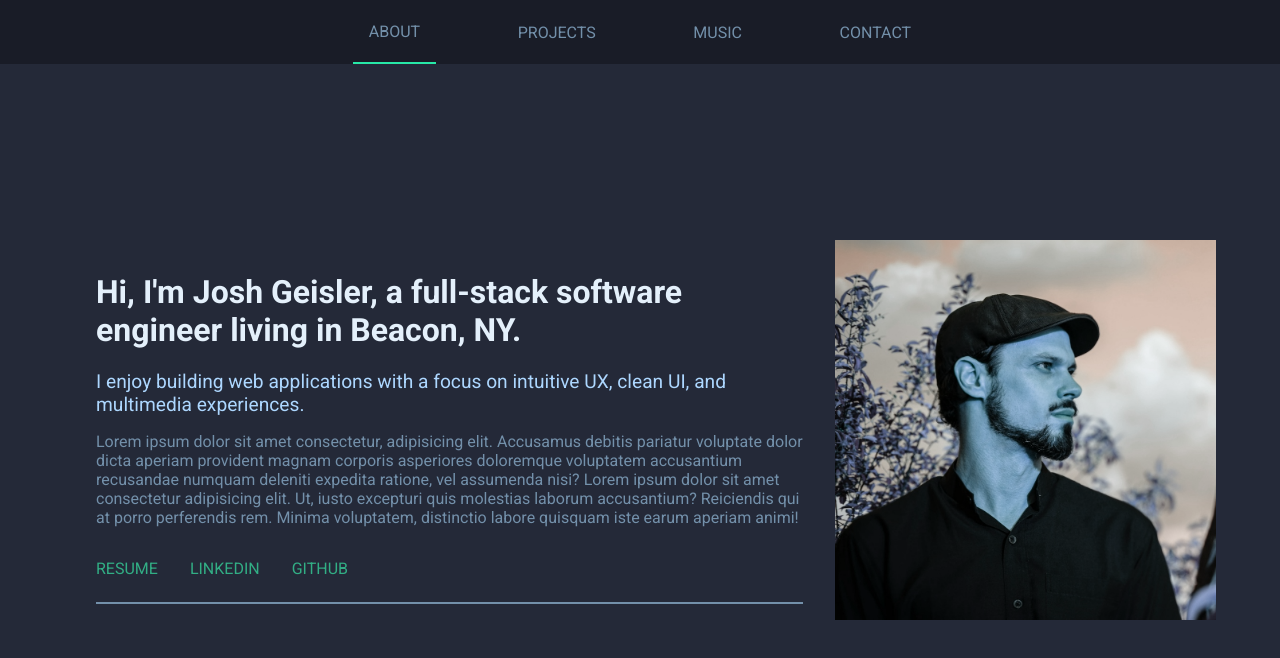
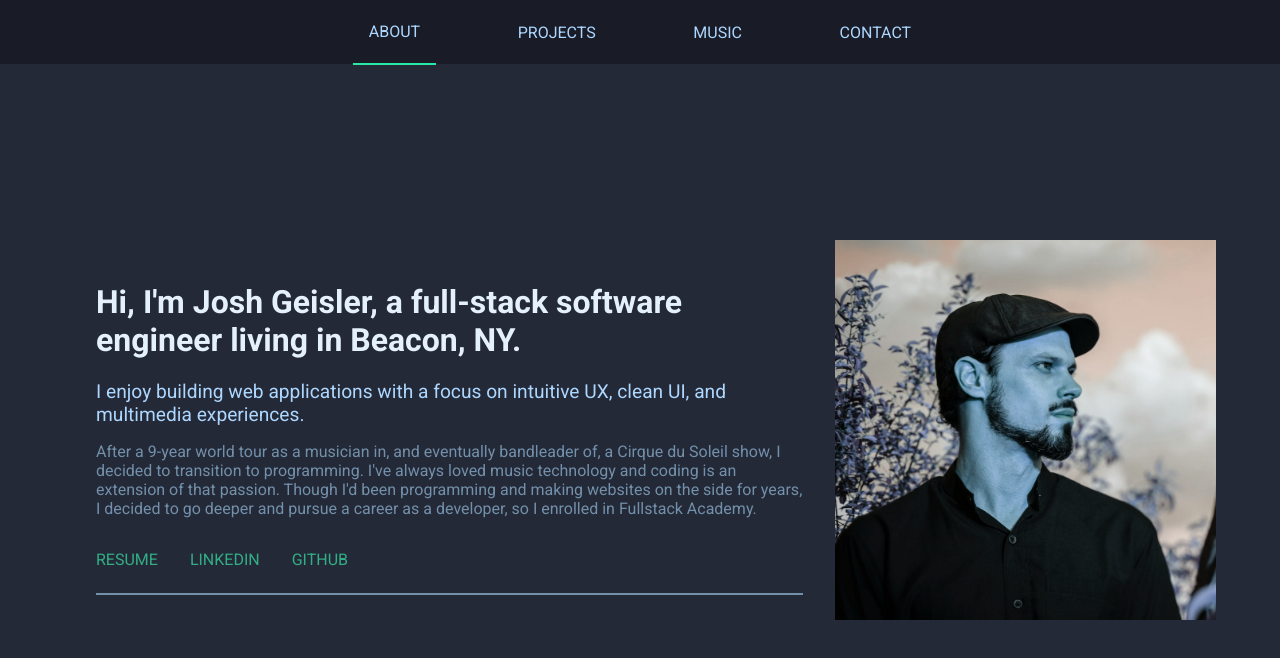
Before and after one commit to bansara/portfolio-site, a React (Create React App) app: page / in a window 1280 px wide. Shown: the top 658 px of the page. Built offline with nearby package versions, Linux system fonts and the light colour scheme.

Commit message:
project and bio copy

```diff
--- a/src/components/About/about.css
+++ b/src/components/About/about.css
@@ -11,7 +11,7 @@
 .headshot {
   max-width: 100%;
   filter: saturate(40%) hue-rotate(180deg);
-  transition: filter 300ms, transform 500ms, opacity 500ms;
+  transition: filter 300ms, transform 1000ms, opacity 1000ms;
 }
 .headshot:hover {
   filter: saturate(40%) hue-rotate(0deg);
@@ -27,10 +27,22 @@
 .info-container p {
   color: var(--blueGray);
   margin: 1rem 0;
+  opacity: 1;
+}
+.info-container p.bio {
+  transition: 1250ms opacity ease-in-out;
+  transition-delay: 2000ms;
+  transition-property: opacity;
+}
+p.transparent {
+  opacity: 0;
 }
 .info-container p.subheadline {
   color: var(--blue);
   font-size: 1.2rem;
+  transition: 800ms opacity ease-in-out;
+  transition-delay: 1000ms;
+  transition-property: opacity;
 }
 .info-container .icons {
   display: flex;
@@ -43,6 +55,17 @@
 .info-container .icons a.icon-link:hover {
   color: var(--green);
 }
+.info-container h1 {
+  opacity: 1;
+  transform: none;
+  transition: 1000ms;
+  /* transition-delay: 500ms;
+  transition-property: opacity, transform; */
+}
+.info-container .top {
+  transform: translateY(-4em);
+  opacity: 0;
+}
 .highlight {
   color: var(--teal);
 }
@@ -53,7 +76,6 @@
   background-color: rgba(0, 0, 0, 0);
 }
 .right {
-  transition-delay: 1000ms;
   transform: translateX(4em);
   opacity: 0;
 }
--- a/src/components/About/about.tsx
+++ b/src/components/About/about.tsx
@@ -2,12 +2,22 @@ import React, {useEffect, useRef} from 'react';
 import headshot from './josh_geisler_headshot_cropped.jpeg';
 import './about.css';
 
+const resume: any = require('./Joshua_Geisler_Resume.pdf');
+
 const About: React.FC = () => {
     const img = useRef<HTMLImageElement>(null);
-
+    const h1 = useRef<HTMLHeadingElement>(null);
+    const p = useRef<HTMLParagraphElement>(null);
+    const pSub = useRef<HTMLParagraphElement>(null);
     useEffect(() => {
         if(img.current !== null) {
             img.current.classList.remove('right');
+        }
+        if(p.current !== null){
+            p.current.classList.remove('transparent');
+        }
+        if(pSub.current !== null){
+            pSub.current.classList.remove('transparent');
         }
     },[])
 
@@ -16,12 +26,12 @@ const About: React.FC = () => {
             <div
                 className='info-container'
             >
-                <h1>Hi, I'm Josh Geisler, a full-stack software engineer living in Beacon, NY.</h1>
-                <p className='subheadline'>I enjoy building web applications with a focus on intuitive UX, clean UI, and multimedia experiences.</p>
-                <p>Lorem ipsum dolor sit amet consectetur, adipisicing elit. Accusamus debitis pariatur voluptate dolor dicta aperiam provident magnam corporis asperiores doloremque voluptatem accusantium recusandae numquam deleniti expedita ratione, vel assumenda nisi? Lorem ipsum dolor sit amet consectetur adipisicing elit. Ut, iusto excepturi quis molestias laborum accusantium? Reiciendis qui at porro perferendis rem. Minima voluptatem, distinctio labore quisquam iste earum aperiam animi!</p>
+                <h1 ref={h1}>Hi, I'm Josh Geisler, a full-stack software engineer living in Beacon, NY.</h1>
+                <p className='subheadline transparent' ref={pSub}>I enjoy building web applications with a focus on intuitive UX, clean UI, and multimedia experiences.</p>
+                <p className='bio transparent' ref={p}>After a 9-year world tour as a musician in, and eventually bandleader of, a Cirque du Soleil show, I decided to transition to programming. I've always loved music technology and coding is an extension of that passion. Though I'd been programming and making websites on the side for years, I decided to go deeper and pursue a career as a developer, so I enrolled in Fullstack Academy.</p>
                 <div className="icons">
                     <a
-                        href={'/projects'}
+                        href={resume}
                         className='icon-link'
                         target='_blank'
                         rel='noopener noreferrer'
@@ -54,7 +64,7 @@ const About: React.FC = () => {
                 <img
                     src={headshot}
                     alt='Josh Geisler Headshot'
-                    className='headshot right'
+                    className='headshot'
                     ref={img}
                 />
             </div>
--- a/src/components/Nav/nav.css
+++ b/src/components/Nav/nav.css
@@ -21,19 +21,19 @@
   align-items: center;
   justify-content: space-around;
 }
+
 .nav-link {
   display: flex;
   align-items: center;
   justify-content: center;
   height: 4em;
-  box-sizing: border-box;
 }
 .active-page {
   border-bottom: 2px solid var(--green);
 }
 a,
 a:visited {
-  color: var(--blueGray);
+  color: var(--blue);
   text-decoration: none;
   transition: all var(--transition) ease;
   text-transform: uppercase;
--- a/src/components/Portfolio/portfolio.css
+++ b/src/components/Portfolio/portfolio.css
@@ -98,7 +98,8 @@
   .info {
     order: -1;
   }
-  .portfolio iframe {
+  .portfolio iframe,
+  .video img {
     max-width: 560px;
     max-height: 315px;
   }
@@ -121,10 +122,7 @@
   .portfolio p {
     margin: 1rem 0;
   }
-  .portfolio iframe {
-    max-width: 400px;
-    max-height: 225px;
-  }
+  .portfolio iframe,
   .video img {
     max-width: 100%;
   }
--- a/src/components/Portfolio/projectInfo.ts
+++ b/src/components/Portfolio/projectInfo.ts
@@ -5,7 +5,7 @@ const pedalboard: ProjectInfo = {
   headline: "Pedalboard JS",
   technologies: ["Web Audio API", "Web MIDI API", "React", "Redux"],
   description:
-    "Lorem ipsum dolor sit amet consectetur adipisicing elit. Iure, error eaque! Modi est impedit id optio consequuntur laudantium sit, illo minima quis molestias laborum fugiat eaque quos animi vel doloremque.",
+    "Drawing on my background in audio engineering, I used the Web Audio API to model guitar effects in the browser that are controllable via a MIDI foot pedal. Built in a single week for Fullstack Academy's ‘Stackathon’ project.",
   deployLink: "https://pedalboardjs.netlify.com",
   githubLink: "https://github.com/bansara/pedalboard",
   hasVideo: true,
@@ -25,7 +25,7 @@ const skrap: ProjectInfo = {
     "AWS",
   ],
   description:
-    "Lorem ipsum dolor sit amet consectetur adipisicing elit. Iure, error eaque! Modi est impedit id optio consequuntur laudantium sit, illo minima quis molestias laborum fugiat eaque quos animi vel doloremque.",
+    "Skräp is a marketplace app that enables people to offer money for others to clean up public parks. My capstone project ar Fullstack Academy.",
   deployLink: "https://skraplitter.herokuapp.com",
   githubLink: "https://github.com/SkrapLitter/capstone",
   hasVideo: true,
@@ -36,7 +36,7 @@ const graceShopper: ProjectInfo = {
   headline: "Grace's Hopper",
   technologies: ["React", "Redux", "Express", "Sequelize", "PostgreSQL", "AWS"],
   description:
-    "Lorem ipsum dolor sit amet consectetur adipisicing elit. Iure, error eaque! Modi est impedit id optio consequuntur laudantium sit, illo minima quis molestias laborum fugiat eaque quos animi vel doloremque.",
+    "Grace's Hopper is a fictional e-commerce site selling the world's finest smooth jazz instruments. Built for Fullstack Academy's Grace Shopper project.",
   deployLink: "https://graces-hopper.herokuapp.com/",
   githubLink: "https://github.com/Rebel-Alliance-2004/grace-shopper",
   hasVideo: false,
```
Also changed, not shown: 1 other file (tests, documents, lock files or other folders).
